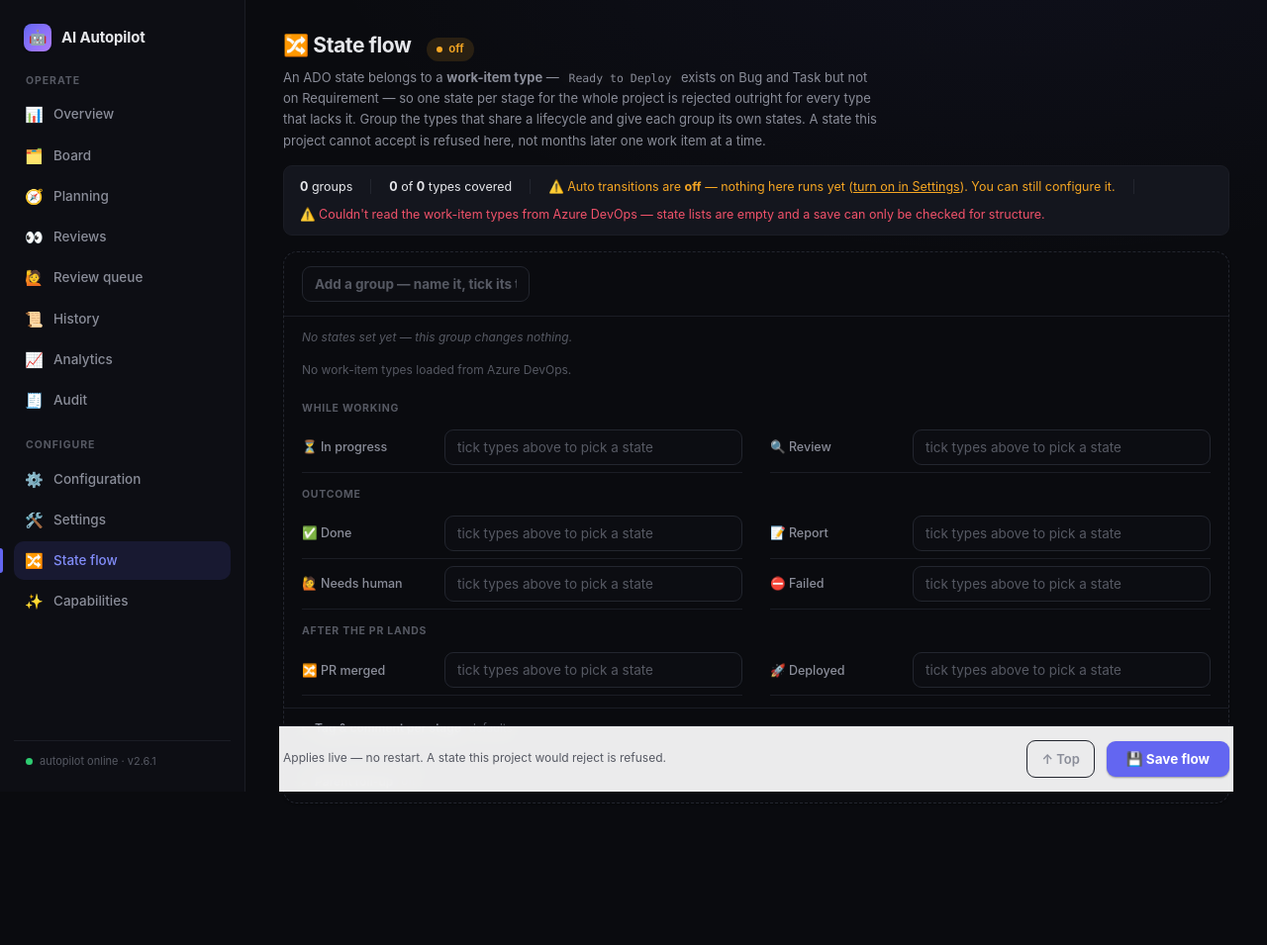
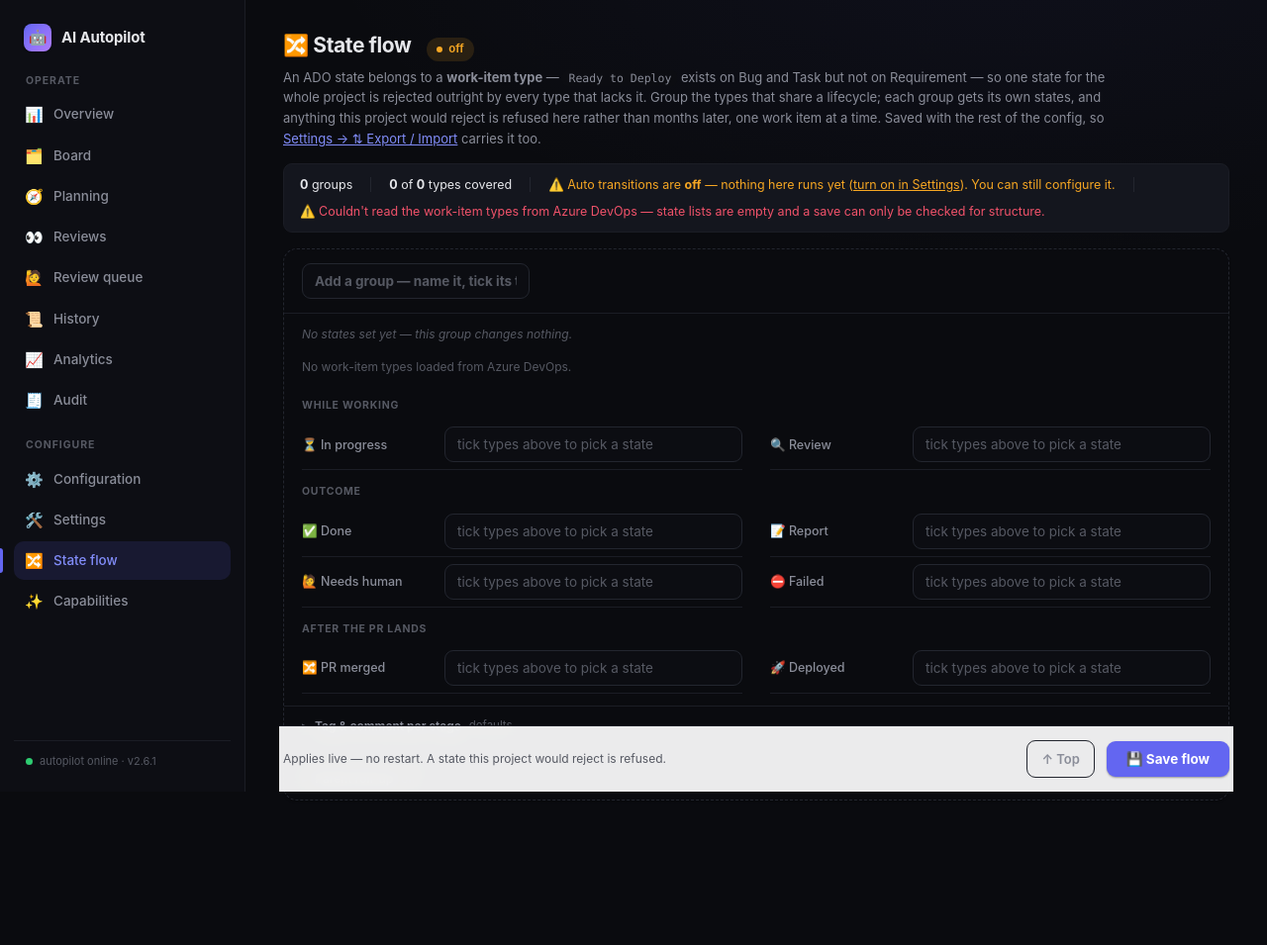
Before and after one commit to phongptn93/AI-Autopilot, a FastAPI app: page /dashboard/flow in a window 1280 px wide. Shown: the whole page at 99% size. After the commit the page ends 809 px from the top, so only its background shows below. Run offline with FastAPI, Linux system fonts and the light colour scheme; some libraries are stand-ins or nearby versions.

Commit message:
fix(flow): roll-up is a real editor; page matches Settings
Reviewing the page against Settings turned up four things, all of them the same theme —
shared chrome copied per page instead of defined once, and one control that opted out of
the rule the page exists to enforce.

Parent roll-up was a free-text box
----------------------------------
The whole point of this page is that you cannot configure a state Azure DevOps would
reject: every stage is a dropdown limited to the states the ticked types actually define.
Roll-up was a textarea where you typed "Child = Parent" lines, so it was the one place a
typo still got through — which is exactly how `Ready for Testing` (a state no type has)
sat there silently disabling roll-up entirely.

It is now a row per child state with a select limited to this group's states. That also
makes incompleteness visible, which matters because a roll-up is HELD until every child
state is mapped and a textarea gave no hint which line was missing. A mapped state the
project no longer has is kept and flagged rather than dropped on the next save.

The first cut of this listed all 17 project states, of which 7 mattered — the other 10 come
from Test Plan, Shared Steps and Code Review, types that are never a child of anything the
autopilot runs. Since an unmapped state holds the roll-up, showing them implied they had to
be mapped. The rows now lead with the states of types the autopilot manages; the rest stay
reachable (and submitted) behind a toggle.

`.savebar` was defined twice, and had already drifted
----------------------------------------------------
Settings and this page each carried a copy. Only one of them dimmed for a light colour
scheme, so the two bars that should be identical were not. Hoisted to base.html, both
copies deleted — same fix as the form controls in the previous commit.

Also: full width (`max-width:none`) to match Settings, and the intro widened from 74ch,
which left a narrow ribbon of text beside a lot of empty space once the page went
full-width. It now also answers a question the page prompted and did not address: flows are
saved with the rest of the config, so Settings → Export / Import carries them, and a second
export control here would be another two-places-for-one-thing.

The roll-up form contract changed (rows, not a textarea), so two tests that posted the old
field were updated.

Co-Authored-By: Claude Opus 5 (1M context) <noreply@anthropic.com>

```diff
--- a/ai_autopilot/dashboard/templates/base.html
+++ b/ai_autopilot/dashboard/templates/base.html
@@ -158,6 +158,17 @@
             width: 100%; max-width: 480px; }
         .form-input input[type=checkbox] { width: 18px; height: 18px; margin-top: 8px; }
         .form-help { color: var(--text-dim); font-size: 12px; margin-top: 6px; line-height: 1.5; }
+
+        /* ── Sticky save bar: one definition, like the controls above ──
+           Settings and the State flow page each carried their own copy. They had already
+           drifted — only one of them dimmed for a light colour scheme — which is exactly how
+           two pages that should look identical stop looking identical. */
+        .savebar { position: sticky; bottom: 0; z-index: 20; display: flex; align-items: center;
+            justify-content: flex-end; gap: 12px; background: rgba(10, 11, 15, .9);
+            backdrop-filter: blur(8px); border-top: 1px solid var(--border-soft);
+            padding: 14px 4px; margin: 8px -4px 0; }
+        .savebar .hint { color: var(--text-dim); font-size: 12px; margin-right: auto; }
+        @media (prefers-color-scheme: light) { .savebar { background: rgba(255, 255, 255, .92); } }
         .restart-badge { display: inline-block; background: var(--amber-bg); color: var(--amber);
             font-size: 10px; padding: 1px 6px; border-radius: 6px; margin-left: 6px; vertical-align: middle; font-weight: 700; }
 
--- a/ai_autopilot/dashboard/templates/flow.html
+++ b/ai_autopilot/dashboard/templates/flow.html
@@ -1,4 +1,23 @@
 {% extends "base.html" %}
+
+{# One roll-up row. A macro because it is rendered twice — the leading states and the
+   "other types" block — and two copies of a row containing a hidden index field is exactly
+   how the two halves would drift out of numbering. #}
+{% macro rollup_row(slot, index, r, choices) -%}
+<div class="fl-ru {{ 'gone' if r.unknown else '' }}">
+  <span class="k">{{ r.child }}{% if r.unknown %} ⚠{% endif %}</span>
+  <span class="to">→</span>
+  <input type="hidden" name="flow{{ slot }}_rollup_key{{ index }}" value="{{ r.child }}">
+  <select name="flow{{ slot }}_rollup_val{{ index }}" class="{{ '' if r.parent else 'unset' }}">
+    <option value="" {% if not r.parent %}selected{% endif %}>— not mapped —</option>
+    {% for s in choices %}<option value="{{ s }}" {% if r.parent == s %}selected{% endif %}>{{ s }}</option>{% endfor %}
+    {% if r.parent and r.parent not in choices %}
+    <option value="{{ r.parent }}" selected>⚠ {{ r.parent }} — not on these types</option>
+    {% endif %}
+  </select>
+</div>
+{%- endmacro %}
+
 {% block content %}
 <style>
   /* ── State flow editor (scoped) ──
@@ -9,11 +28,14 @@
      state it overrides. What replaced it: one card per group, the configured path shown
      as an inline chain next to the controls that set it, and everything secondary behind
      a native <details>. */
-  .main{max-width:1180px}
+  .main{max-width:none}                 /* full width, same as Settings */
 
   .fl-top{display:flex;flex-wrap:wrap;align-items:baseline;gap:10px 16px;margin-bottom:5px}
   .fl-top h2{font-size:21px;font-weight:750;letter-spacing:-.02em}
-  .fl-lede{color:var(--text-muted);font-size:13px;line-height:1.65;max-width:74ch;margin:0 0 14px}
+  /* The page is full-width, so a 74ch column left the intro as a narrow ribbon with a lot of
+     empty space beside it. ~104ch still keeps a readable measure while filling the band. */
+  .fl-lede{color:var(--text-muted);font-size:13px;line-height:1.6;max-width:104ch;margin:0 0 14px}
+  .fl-lede a{color:var(--accent-hover)}
   .fl-lede code{font-family:var(--mono);font-size:11.5px;background:var(--bg-input);
     padding:1px 6px;border-radius:5px}
 
@@ -73,17 +95,26 @@
   details.fl-more > summary:hover{color:var(--text)}
   details.fl-more > summary .hint{font-weight:400;color:var(--text-dim);font-size:11.5px}
   .fl-more-body{padding:0 18px 16px}
-  .fl-more-body textarea{font-family:var(--mono);font-size:11.5px}
+
+  /* Parent roll-up: one row per child state, so an incomplete map is visible and an
+     invalid parent state is unpickable. This was a free-text textarea — the only control
+     on a page whose whole point is "you cannot configure what ADO would reject". */
+  .fl-ru-head,.fl-ru{display:grid;grid-template-columns:minmax(140px,1fr) 22px minmax(160px,1fr);
+    gap:10px;align-items:center}
+  .fl-ru-head{font-size:10.5px;font-weight:700;text-transform:uppercase;letter-spacing:.06em;
+    color:var(--text-dim);padding:0 0 7px}
+  .fl-ru{padding:5px 0}
+  .fl-ru + .fl-ru{border-top:1px solid var(--border-soft)}
+  .fl-ru > .k{font-size:12.5px}
+  .fl-ru > .to{color:var(--text-dim);text-align:center;font-size:12px}
+  .fl-ru.gone > .k{color:var(--red)}
+  .fl-ru select{min-width:0;max-width:100%}
+  .fl-ru select.unset{color:var(--text-dim)}
 
   .fl-err{padding:12px 18px 16px}
   .fl-err ul{margin:0;padding-left:18px;display:flex;flex-direction:column;gap:9px}
   .fl-err li{font-size:12.5px;line-height:1.6}
 
-  .savebar{position:sticky;bottom:0;z-index:20;display:flex;justify-content:flex-end;gap:12px;
-    align-items:center;background:rgba(10,11,15,.9);backdrop-filter:blur(8px);
-    border-top:1px solid var(--border-soft);padding:14px 4px;margin:8px -4px 0}
-  .savebar .hint{color:var(--text-dim);font-size:12px;margin-right:auto}
-  @media (prefers-color-scheme: light){ .savebar{background:rgba(255,255,255,.92)} }
   @media (max-width:640px){ .fl-row{grid-template-columns:1fr;gap:5px} }
 </style>
 
@@ -94,10 +125,11 @@
 </div>
 <p class="fl-lede">
   An ADO state belongs to a <b>work-item type</b> — <code>Ready to Deploy</code> exists on Bug
-  and Task but not on Requirement — so one state per stage for the whole project is rejected
-  outright for every type that lacks it. Group the types that share a lifecycle and give each
-  group its own states. A state this project cannot accept is refused here, not months later
-  one work item at a time.
+  and Task but not on Requirement — so one state for the whole project is rejected outright by
+  every type that lacks it. Group the types that share a lifecycle; each group gets its own
+  states, and anything this project would reject is refused here rather than months later, one
+  work item at a time. Saved with the rest of the config, so
+  <a href="/dashboard/settings">Settings → ⇅ Export / Import</a> carries it too.
 </p>
 
 <div class="fl-status">
@@ -250,18 +282,47 @@
         <span class="hint">{{ (g.rollup|length ~ ' rule' ~ ('' if g.rollup|length == 1 else 's')) if g.rollup else 'off' }}</span>
       </summary>
       <div class="fl-more-body">
-        <textarea name="flow{{ i }}_rollup" rows="4"
-          placeholder="Ready to Testing = Implement Done&#10;Active = Active">{% for line in (g.rollup or []) %}{{ line }}
-{% endfor %}</textarea>
-        <div class="form-help">
-          One <code>Child state = Parent state</code> per line. Applies when an item of THIS
-          group is a <b>parent</b>: it follows its least-advanced child, and is held unless
-          <b>every</b> child state has a line — one missing line stops the whole roll-up.
-          {% if g.types and child_states[i] %}
-          <br>Children can be in:
-          <span style="color:var(--text-muted)">{{ child_states[i]|join(' · ') }}</span>
+        {% set rows = rollup_rows[i] %}
+        {% if rows %}
+        <input type="hidden" name="flow{{ i }}_rollup_count" value="{{ rows|length }}">
+        <div class="fl-ru-head">
+          <span>When every child is at…</span><span></span><span>…move the parent to</span>
+        </div>
+        {# Leading rows: states of the types the autopilot manages — the plausible children.
+           `loop.index0` must index the WHOLE row list, since the parser walks 0..count-1,
+           so the secondary block continues the same numbering. #}
+        {% for r in rows if not r.secondary %}
+        {{ rollup_row(i, loop.index0, r, slot_choices) }}
+        {% endfor %}
+        {% set lead = rows|rejectattr('secondary')|list|length %}
+        {% if rows|selectattr('secondary')|list %}
+        <details class="fl-more" style="border-top:none;margin-top:8px">
+          <summary style="padding:9px 0">Other work-item types
+            <span class="hint">{{ rows|length - lead }} more states · rarely children</span>
+          </summary>
+          <div style="padding-bottom:4px">
+            {% for r in rows if r.secondary %}
+            {{ rollup_row(i, lead + loop.index0, r, slot_choices) }}
+            {% endfor %}
+          </div>
+        </details>
+        {% endif %}
+        <div class="form-help" style="margin-top:10px">
+          Applies when an item of THIS group is a <b>parent</b>: it follows its
+          least-advanced child, and is <b>held</b> unless every child state above is mapped —
+          one <i>not mapped</i> row stops the whole roll-up. Leave them all unmapped for off.
+          {% if rows|selectattr('unknown')|list %}
+          <br><span style="color:var(--red)">⚠ = that child state exists on no work-item type
+            in this project, so the line can never match. Set it to <i>not mapped</i> to drop
+            it.</span>
           {% endif %}
         </div>
+        {% else %}
+        <div class="form-help" style="margin:0">
+          Tick this group's work-item types first — the child states a roll-up can key on are
+          the states of the OTHER types.
+        </div>
+        {% endif %}
       </div>
     </details>
   </div>
--- a/ai_autopilot/dashboard/templates/settings.html
+++ b/ai_autopilot/dashboard/templates/settings.html
@@ -66,10 +66,6 @@
   .field.bool .form-input input[type=checkbox]{margin-top:1px}
   .field.bool .form-help{flex-basis:100%;order:3;margin-top:2px}
 
-  .savebar{position:sticky;bottom:0;z-index:20;display:flex;justify-content:flex-end;gap:12px;align-items:center;
-    background:rgba(10,11,15,.9);backdrop-filter:blur(8px);border-top:1px solid var(--border-soft);
-    padding:14px 4px;margin:8px -4px 0}
-  .savebar .hint{color:var(--text-dim);font-size:12px;margin-right:auto}
 
   /* ── Export / import panel ── */
   .xfer-grid{display:grid;grid-template-columns:repeat(auto-fit,minmax(330px,1fr));
--- a/ai_autopilot/flows.py
+++ b/ai_autopilot/flows.py
@@ -363,11 +363,20 @@ def parse_flow_form(form: Mapping[str, Any], all_types: list[str]) -> list[dict]
         }
         if comment:
             flow["comment"] = comment
-        rollup = [
-            line.strip()
-            for line in str(form.get(f"{prefix}rollup", "") or "").splitlines()
-            if line.strip()
-        ]
+        # Roll-up arrives as one hidden key + one select per CHILD STATE, not as free text:
+        # the editor shows a row for every state a child can be in, so an unmapped state is
+        # visible (a roll-up is held unless all of them are mapped) and a parent state the
+        # group doesn't have is unpickable. A row left "— not mapped —" produces no line.
+        rollup: list[str] = []
+        try:
+            rows = int(str(form.get(f"{prefix}rollup_count", "0")))
+        except ValueError:
+            rows = 0
+        for row in range(max(0, rows)):
+            child = str(form.get(f"{prefix}rollup_key{row}", "") or "").strip()
+            parent = str(form.get(f"{prefix}rollup_val{row}", "") or "").strip()
+            if child and parent:
+                rollup.append(f"{child} = {parent}")
         if rollup:
             flow["rollup"] = rollup
         flows.append(flow)
```
Also changed, not shown: ai_autopilot/dashboard/__init__.py (+38 -4 lines), tests/test_app.py (+3 -1 lines), tests/test_flows.py (+6 -1 lines).
